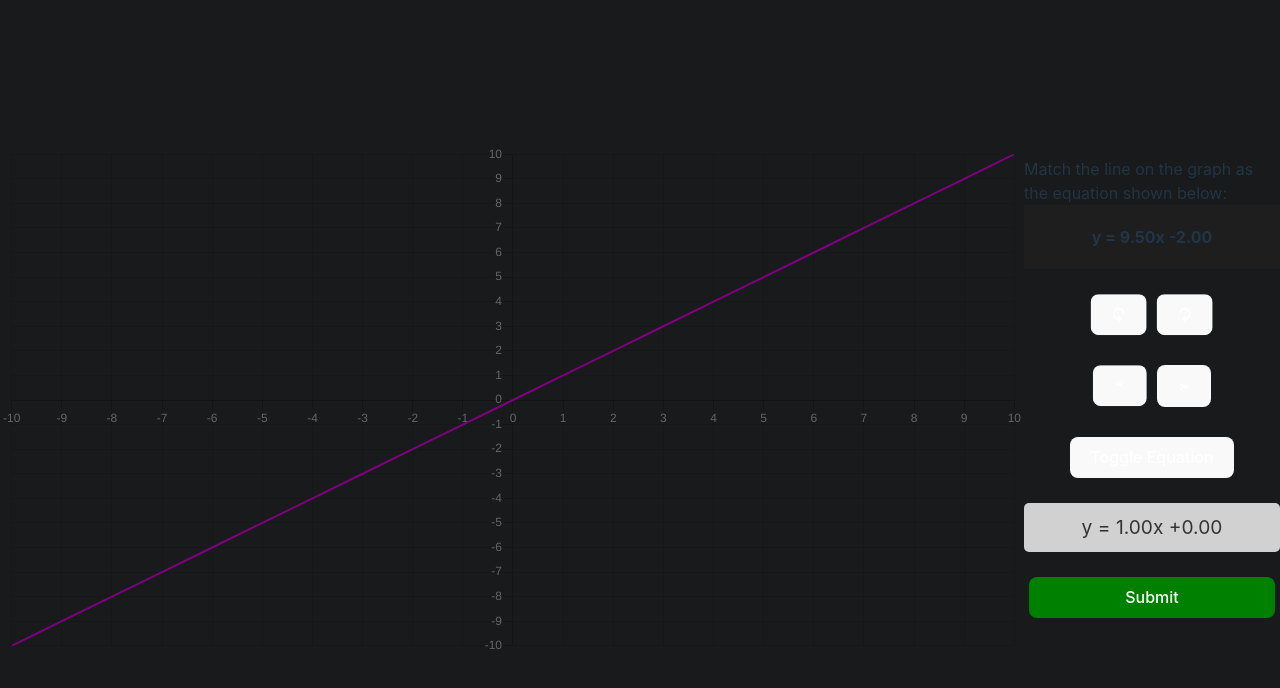
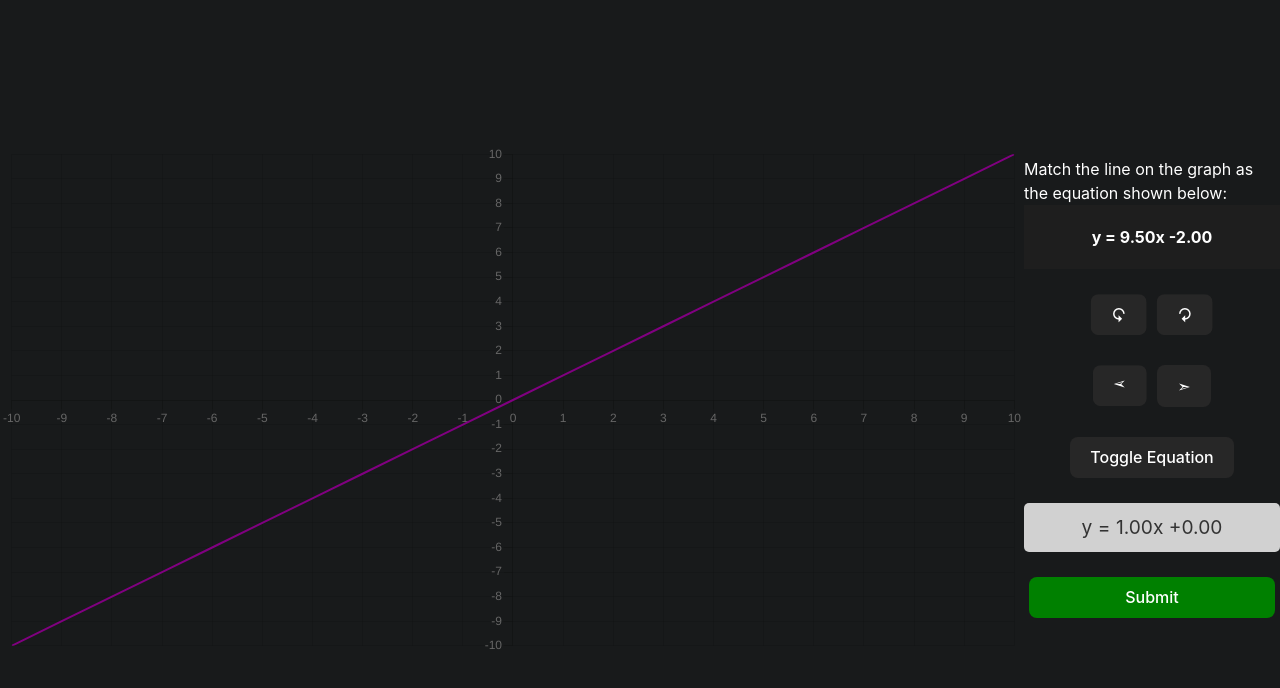
Before and after one commit to ktykeson/bijlexinteractiveexample, a React (Vite) app: page / in a window 1280 px wide. Shown: the top 688 px of the page. Built offline with nearby package versions, Linux system fonts and the light colour scheme.

Commit message:
Add files via upload

```diff
--- a/src/App.css
+++ b/src/App.css
@@ -32,7 +32,7 @@
 button {
   margin: 5px;
   padding: 10px;
-  background-color: red;
+  background-color: rgb(39, 39, 39) !important;
   color: white;
   border: none;
   border-radius: 5px;
@@ -94,16 +94,22 @@ button:focus {
   -o-transform: rotate(270deg);
 }
 
+.question_container {
+  color: white;
+}
+
 .target_equation {
   background-color: rgba(32, 32, 32, 0.8);
   padding: 20px;
   text-align: center;
   font-weight: bold;
+  color: white;
 }
 
 .submit_button {
   width: 100%;
-  background-color: green;
+  color: white;
+  background-color: green !important;
 }
 
 .dialog_box {
@@ -135,5 +141,5 @@ button:focus {
 }
 
 .dialog_confirmation {
-  background-color: green;
+  background-color: green !important;
 }
```
